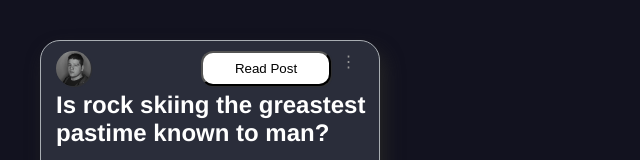
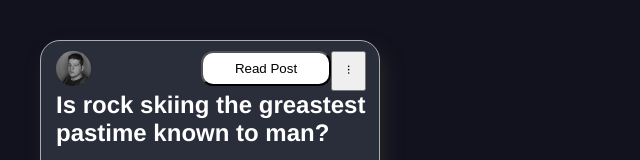
Before and after one commit to endaksi1/my-blog-app, a React (Create React App) app: page / in a window 1280 px wide. Shown: the top 160 px of the page, without its empty margins (0-640 px from the left). Built offline with nearby package versions, Linux system fonts and the light colour scheme.

Commit message:
add ellipsis button component

```diff
--- a/package.json
+++ b/package.json
@@ -9,6 +9,7 @@
     "lodash": "^4.17.21",
     "react": "^18.2.0",
     "react-dom": "^18.2.0",
+    "react-icons": "^4.8.0",
     "react-scripts": "^2.1.3",
     "web-vitals": "^2.1.4"
   },
--- a/src/Components/blogCard.jsx
+++ b/src/Components/blogCard.jsx
@@ -2,6 +2,7 @@ import React from "react";
 import imageMain from "../Assets/Images/pexels-sam-kolder-2387873.jpg";
 import imagePoster from "../Assets/Images/Capture.PNG";
 import AppButton from "./button";
+import EllipsisButton from "./ellipsisButton";
 
 const cardImage = imageMain;
 const posterImage = imagePoster;
@@ -14,7 +15,7 @@ const BlogCard = () => {
           <img className="poster-image" src={imagePoster} />
           <div className="header-spacer"></div>
           <AppButton>Read Post</AppButton>
-          <div className="ellipsis">&#8942;</div>
+          <EllipsisButton></EllipsisButton>
         </div>
         <div className="card-title-container">
           <h1 className="card-title">Is rock skiing the greastest pastime known to man?</h1>
--- a/src/Components/button.jsx
+++ b/src/Components/button.jsx
@@ -3,7 +3,7 @@ import React from "react";
 const AppButton = (props) => {
   return (
     <button
-      className="App-button large"
+      className="App-button"
       onClick={() => {
         console.log("test thing");
       }}
--- /dev/null
+++ b/src/Components/ellipsisButton.jsx
@@ -0,0 +1,24 @@
+import React from "react";
+import { HiEllipsisVertical } from "react-icons/hi2";
+
+const EllipsisButton = (props) => {
+    const ellipsis = <HiEllipsisVertical className="ellipsis"></HiEllipsisVertical>;
+    return (
+    <button {...props} className="ellipsis-button">
+
+      {ellipsis && <HiEllipsisVertical type={ellipsis}/>}
+
+      {props.children}
+
+    </button>
+ );
+
+
+//   (
+//     <HiEllipsisVertical className=" ellipsis-button" onClick={() => {
+//         console.log("test thing");
+//       }}>{props.children}</HiEllipsisVertical>
+//   );
+};
+
+export default EllipsisButton;
```
Also changed, not shown: 1 other file (tests, documents, lock files or other folders).
